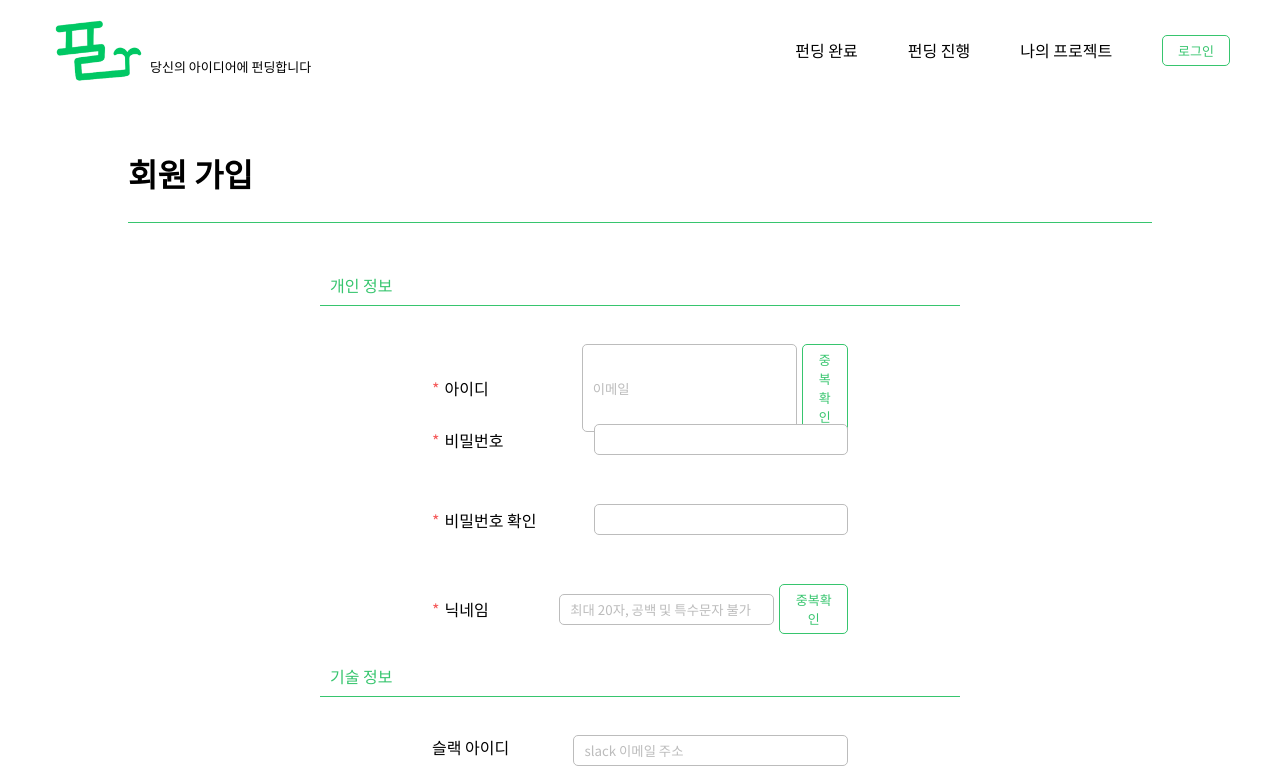
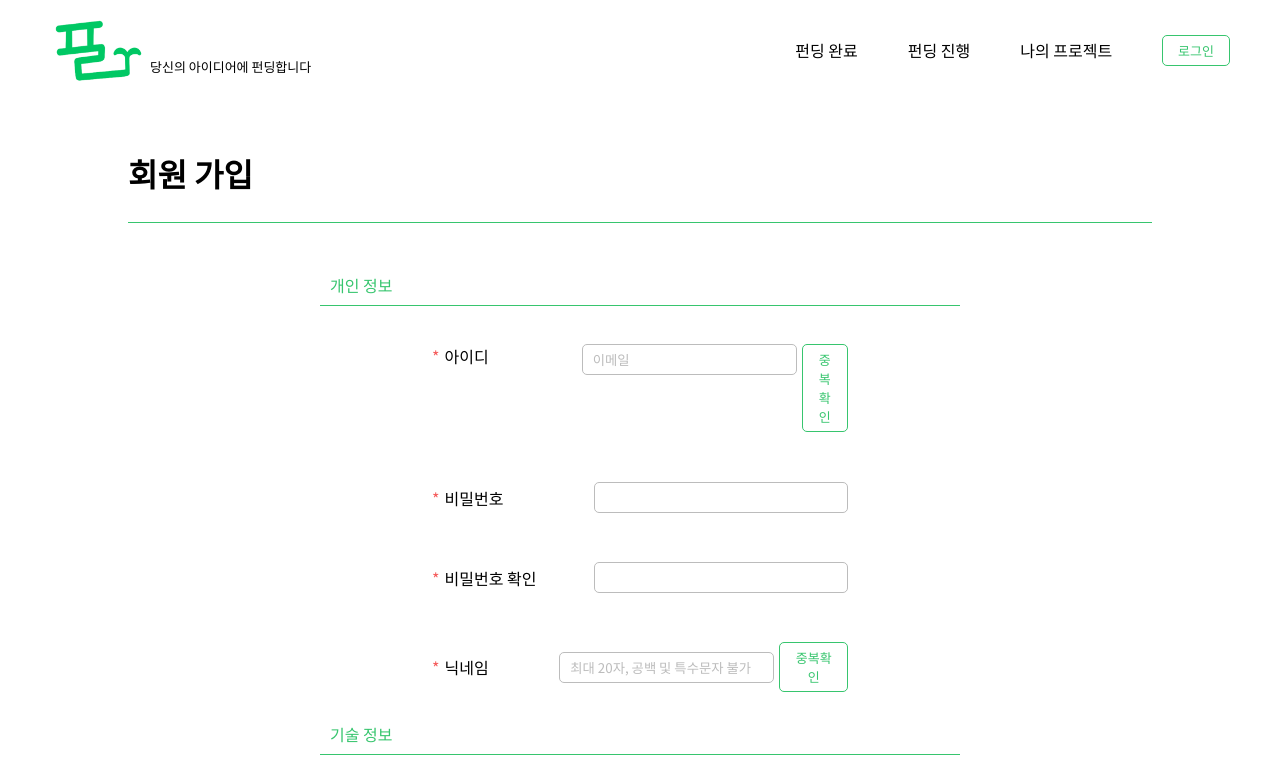
Before and after one commit to PLANDING/Planding-FrontEnd, a React (Create React App) app: page /register in a window 1280 px wide. Shown: the top 784 px of the page. Built offline with nearby package versions, Linux system fonts and the light colour scheme.

Commit message:
chore : style

```diff
--- a/src/components/Register/EmailForm.jsx
+++ b/src/components/Register/EmailForm.jsx
@@ -1,6 +1,7 @@
 import axios from 'axios';
 import { useState } from 'react';
 import { useDispatch, useSelector } from 'react-redux';
+import styled from 'styled-components';
 import { setCheckInfo, setRegsiterInfo } from '../../modules/register';
 import { Label, Point } from '../../pages/Register';
 import GreenBtn, { GreenBorderBtn } from '../common/Button';
@@ -45,8 +46,8 @@ const EmailForm = () => {
     dispatch(setCheckInfo({ ...checkInfo, [name]: false }));
   };
   return (
-    <Flex gap="20px" height="30px">
-      <Wrapper className="row-container">
+    <FlexContainer gap="20px">
+      <Wrapper dir="row">
         <Point>*</Point>
         <Label>아이디</Label>
         <Flex gap="20px" width="70%">
@@ -86,7 +87,10 @@ const EmailForm = () => {
         </Flex>
       </Wrapper>
       {notice && <Notice>{notice}</Notice>}
-    </Flex>
+    </FlexContainer>
   );
 };
 export default EmailForm;
+const FlexContainer = styled(Flex)`
+  min-height: 30px;
+`;
--- a/src/components/Register/PersonalInfo.jsx
+++ b/src/components/Register/PersonalInfo.jsx
@@ -34,7 +34,8 @@ const PersonalInfo = () => {
 };
 export default PersonalInfo;
 export const Wrapper = styled(Flex)`
-  input[name=${(props) => props.checking}] {
+  align-items: flex-start;
+  input[name= ${(props) => props.checking}] {
     border: solid 2px #37c56e;
   }
   & > button {
```
